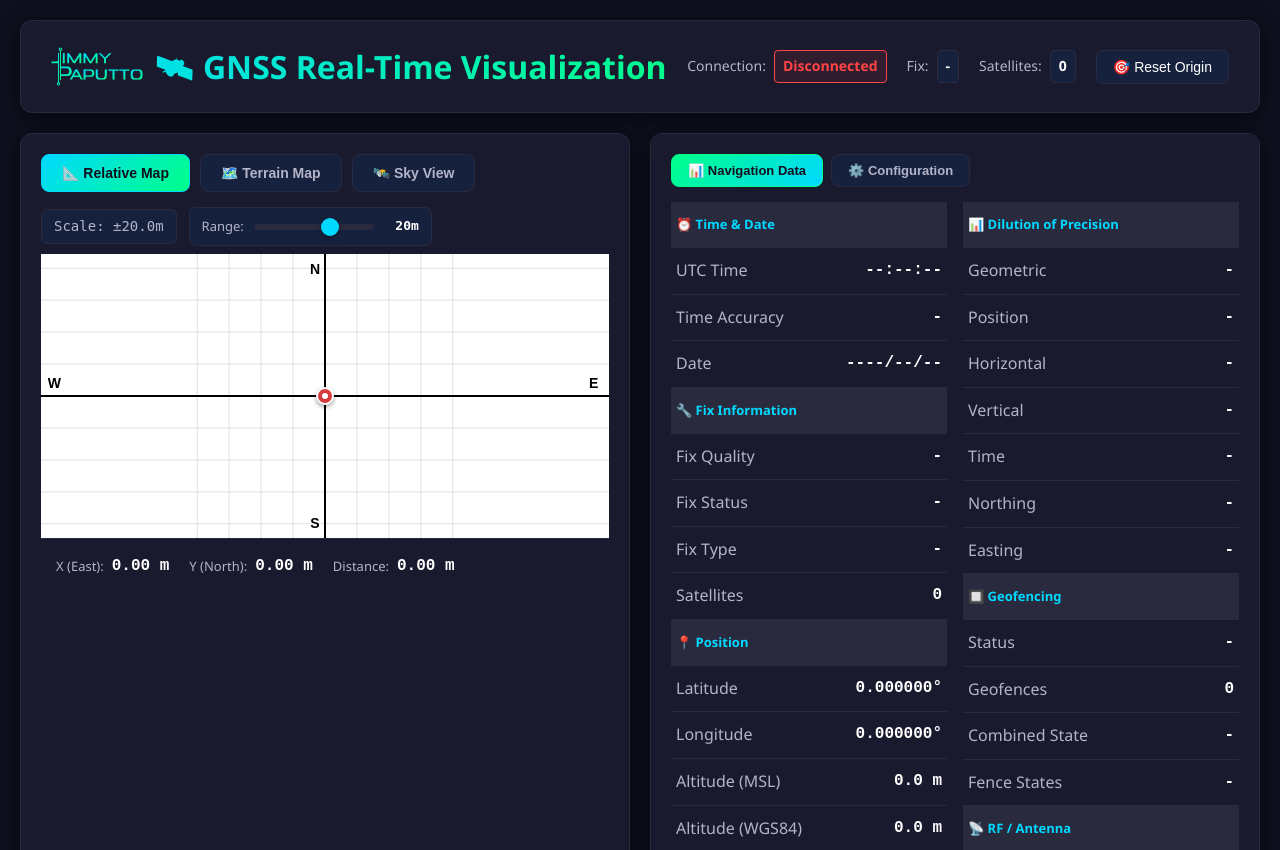
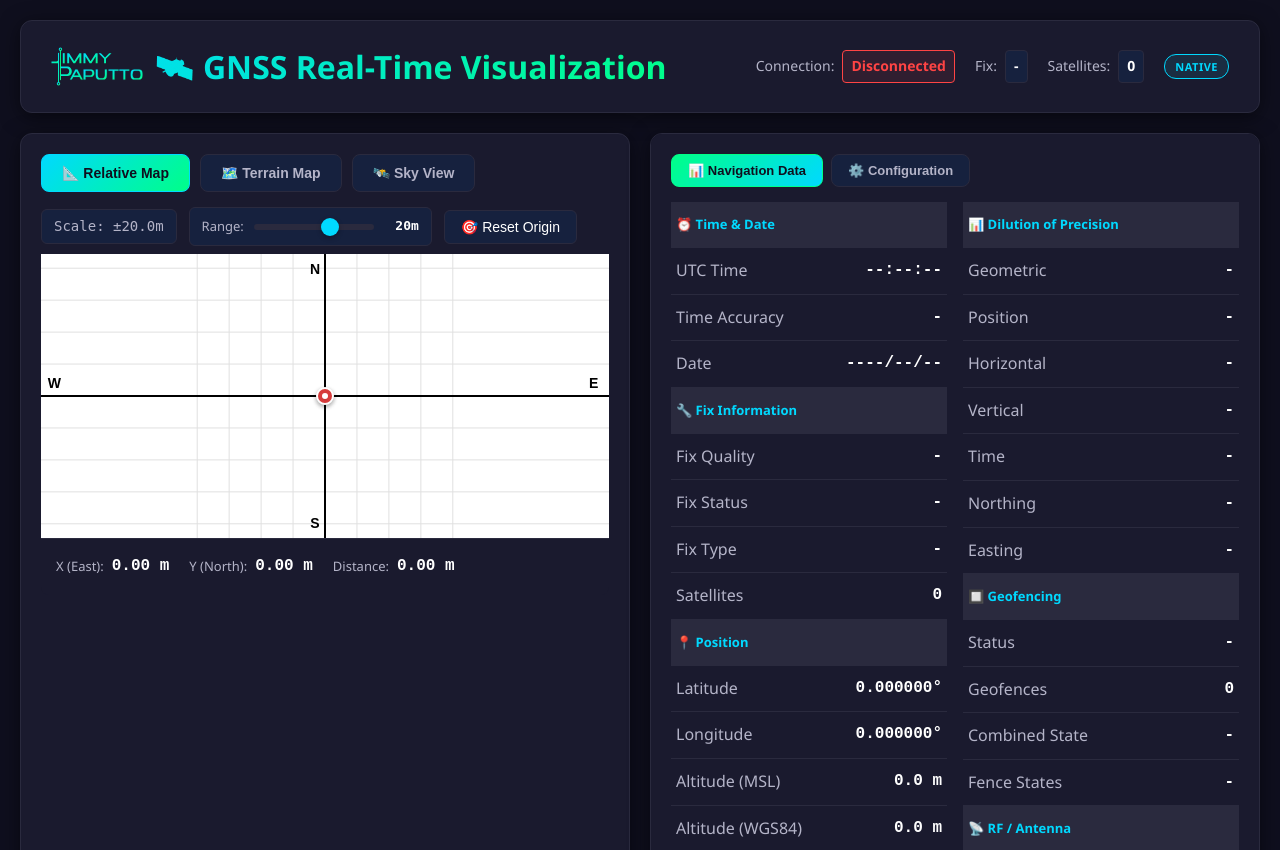
Before and after one commit to jimmypaputto/GnssHat, a Flask app: page / in a window 1280 px wide. Shown: the top 850 px of the page. Run offline with Flask 3, Linux system fonts and the light colour scheme; parts of the project's set-up code (start-up, migrations or seed data) failed here and were passed over; some libraries are stand-ins or nearby versions.

Commit message:
add customization to vis app for native mode for time hat

```diff
--- a/examples/Visualization/app.py
+++ b/examples/Visualization/app.py
@@ -48,6 +48,7 @@ gps_state = {
     'last_gsa': None,  # Last GSA sentence
     'last_gsv': None,  # Last GSV sentences
     'current_config': None,  # Current GnssHat config dict
+    'hat_name': None,  # HAT name string (native mode only)
     'config_lock': threading.Lock(),  # Lock for config changes
 }
 
@@ -887,7 +888,7 @@ def serve_res(filename):
 @app.route('/')
 def index():
     """Serve main page"""
-    return render_template('index.html', mode=RUN_MODE)
+    return render_template('index.html', mode=RUN_MODE, hat_name=gps_state.get('hat_name'))
 
 
 @app.route('/api/status')
@@ -1265,8 +1266,10 @@ def start_gps_native():
             print("Failed to start GnssHat")
             return False
 
-        print("GnssHat started successfully!")
+        hat_name = hat.name()
+        print(f"GnssHat started successfully! HAT: {hat_name}")
         gps_state['hat'] = hat
+        gps_state['hat_name'] = hat_name
         gps_state['current_config'] = config
         gps_state['running'] = True
         gps_state['thread'] = threading.Thread(target=native_reader_thread, daemon=True)
--- a/examples/Visualization/static/css/style.css
+++ b/examples/Visualization/static/css/style.css
@@ -62,6 +62,34 @@ header h1 {
     height: 2.4rem;
     width: auto;
     -webkit-text-fill-color: initial;
+}
+
+.header-info-stack {
+    display: flex;
+    flex-direction: column;
+    align-items: flex-end;
+    gap: 4px;
+}
+
+.badge {
+    font-size: 11px;
+    font-weight: 600;
+    padding: 3px 10px;
+    border-radius: 12px;
+    text-transform: uppercase;
+    letter-spacing: 0.5px;
+}
+
+.badge-mode {
+    color: var(--accent-cyan);
+    border: 1px solid var(--accent-cyan);
+    background: rgba(34, 211, 238, 0.1);
+}
+
+.badge-hat {
+    color: var(--accent-green);
+    border: 1px solid var(--accent-green);
+    background: rgba(34, 197, 94, 0.1);
 }
 
 .status-bar {
--- a/examples/Visualization/static/js/map.js
+++ b/examples/Visualization/static/js/map.js
@@ -1073,9 +1073,11 @@ function setupConfigPanel() {
     });
 
     // Toggle geofencing details
+    if (geoEn && geoDetails) {
         geoEn.addEventListener('change', () => {
             geoDetails.style.display = geoEn.checked ? '' : 'none';
         });
+    }
 
     // Toggle PIO pin details
     const geoPinEn = document.getElementById('cfg-geo-pin-en');
@@ -1087,9 +1089,12 @@ function setupConfigPanel() {
     }
 
     // Add geofence button
-    document.getElementById('cfg-geo-add').addEventListener('click', () => {
+    const geoAddBtn = document.getElementById('cfg-geo-add');
+    if (geoAddBtn) {
+        geoAddBtn.addEventListener('click', () => {
             addGeofenceRow();
         });
+    }
 
     // RTK toggles
     const rtkEn = document.getElementById('cfg-rtk-en');
@@ -1134,9 +1139,11 @@ let geoFenceCount = 0;
 
 function addGeofenceRow(lat, lon, radius) {
     if (geoFenceCount >= 4) return;
+
+    const container = document.getElementById('cfg-geo-fences');
+    if (!container) return;
+
     geoFenceCount++;
-
-    const container = document.getElementById('cfg-geo-fences');
 
     // Add labels row if first fence
     if (geoFenceCount === 1) {
@@ -1172,12 +1179,14 @@ function addGeofenceRow(lat, lon, radius) {
 
 function updateAddFenceBtn() {
     const btn = document.getElementById('cfg-geo-add');
+    if (!btn) return;
     btn.disabled = geoFenceCount >= 4;
     btn.textContent = geoFenceCount >= 4 ? 'Max 4 geofences' : '+ Add Geofence';
 }
 
 function clearGeofenceRows() {
     const container = document.getElementById('cfg-geo-fences');
+    if (!container) return;
     container.innerHTML = '';
     geoFenceCount = 0;
 }
@@ -1219,6 +1228,7 @@ function populateFormFromConfig(config) {
     // Geofencing
     const geo = config.geofencing;
     const geoEn = document.getElementById('cfg-geo-en');
+    if (geoEn) {
         clearGeofenceRows();
         if (geo && geo.geofences && geo.geofences.length > 0) {
             geoEn.checked = true;
@@ -1241,6 +1251,7 @@ function populateFormFromConfig(config) {
             geoEn.checked = false;
             document.getElementById('cfg-geo-details').style.display = 'none';
         }
+    }
 
     // RTK
     const rtk = config.rtk;
@@ -1336,7 +1347,8 @@ function buildConfigFromForm() {
     }
 
     // Geofencing
-    if (document.getElementById('cfg-geo-en').checked) {
+    const geoEnEl = document.getElementById('cfg-geo-en');
+    if (geoEnEl && geoEnEl.checked) {
         const fenceRows = document.querySelectorAll('.cfg-geo-fence');
         const fences = [];
         fenceRows.forEach(row => {
--- a/examples/Visualization/templates/index.html
+++ b/examples/Visualization/templates/index.html
@@ -26,9 +26,12 @@
                     <span class="status-label">Satellites:</span>
                     <span id="satellites" class="status-value">0</span>
                 </div>
-                <button id="reset-btn" class="btn-reset" title="Reset reference position">
-                    🎯 Reset Origin
-                </button>
+                <div class="header-info-stack">
+                    <span class="badge badge-mode">{{ mode }}</span>
+                    {% if hat_name %}
+                    <span class="badge badge-hat">{{ hat_name }}</span>
+                    {% endif %}
+                </div>
             </div>
         </header>
 
@@ -39,7 +42,7 @@
                     <div class="map-tabs">
                         <button class="map-tab active" data-tab="relative">📐 Relative Map</button>
                         <button class="map-tab" data-tab="terrain">🗺️ Terrain Map</button>
-                        {% if mode in ['native', 'ros2'] %}
+                        {% if mode in ['native', 'ros2'] and hat_name != 'L1/L5 GNSS TIME HAT' %}
                         <button class="map-tab" data-tab="skyview">🛰️ Sky View</button>
                         {% endif %}
                     </div>
@@ -54,6 +57,9 @@
                             <input type="range" id="scale-slider" class="scale-slider" min="0.5" max="30" value="20" step="0.5">
                             <span id="scale-value">20m</span>
                         </div>
+                        <button id="reset-btn" class="btn-reset" title="Reset reference position">
+                            🎯 Reset Origin
+                        </button>
                     </div>
                     <div class="canvas-wrapper">
                         <canvas id="gps-map"></canvas>
@@ -76,7 +82,7 @@
                     </div>
                 </div>
 
-                {% if mode in ['native', 'ros2'] %}
+                {% if mode in ['native', 'ros2'] and hat_name != 'L1/L5 GNSS TIME HAT' %}
                 <!-- Sky View - Satellite polar plot -->
                 <div id="skyview-map" class="map-view" style="display: none;">
                     <div class="skyview-layout">
@@ -299,6 +305,7 @@
                                 <td class="data-value" id="data-edop">-</td>
                             </tr>
 
+                            {% if hat_name != 'L1/L5 GNSS TIME HAT' %}
                             <tr class="section-header">
                                 <td colspan="2">🔲 Geofencing</td>
                             </tr>
@@ -318,6 +325,7 @@
                                 <td class="data-label">Fence States</td>
                                 <td class="data-value" id="data-geo-fences">-</td>
                             </tr>
+                            {% endif %}
 
                             <tr class="section-header">
                                 <td colspan="2">📡 RF / Antenna</td>
@@ -423,6 +431,7 @@
                             </div>
                         </fieldset>
 
+                        {% if hat_name != 'L1/L5 GNSS TIME HAT' %}
                         <!-- Geofencing -->
                         <fieldset class="cfg-section">
                             <legend>🔲 Geofencing</legend>
@@ -462,6 +471,7 @@
                         <!-- RTK -->
                         <fieldset class="cfg-section">
                             <legend>📡 RTK</legend>
+
                             <div class="cfg-row">
                                 <label>
                                     <input type="checkbox" id="cfg-rtk-en" class="cfg-checkbox">
@@ -542,6 +552,7 @@
                                 </div>
                             </div>
                         </fieldset>
+                        {% endif %}
 
                         {% if mode == 'ros2' %}
                         <!-- ROS 2 specific options -->
@@ -588,6 +599,7 @@
 
     <script>
         window.APP_MODE = '{{ mode }}';
+        window.HAT_NAME = '{{ hat_name or '' }}';
     </script>
     <script src="{{ url_for('static', filename='js/map.js') }}"></script>
 </body>
```
Lines whose indentation alone changed are shown as unchanged.
